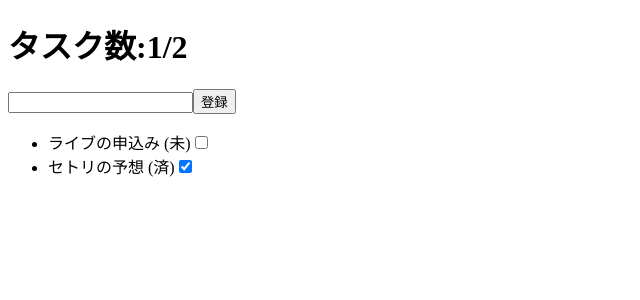
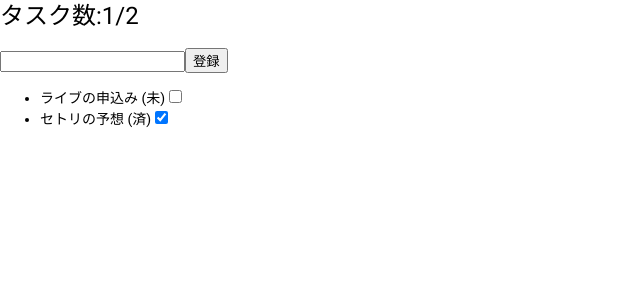
Before and after one commit to Keitinn/study-frontend-web-app-angular, an Angular app: page / in a window 1280 px wide. Shown: the top 300 px of the page, without its empty margins (0-640 px from the left). Built offline with nearby package versions, Linux system fonts and the light colour scheme.

Commit message:
angular materialの追加

```diff
--- a/angular.json
+++ b/angular.json
@@ -34,6 +34,7 @@
               "src/assets"
             ],
             "styles": [
+              "./node_modules/@angular/material/prebuilt-themes/indigo-pink.css",
               "src/styles.scss"
             ],
             "scripts": []
@@ -102,6 +103,7 @@
               "src/assets"
             ],
             "styles": [
+              "./node_modules/@angular/material/prebuilt-themes/indigo-pink.css",
               "src/styles.scss"
             ],
             "scripts": []
--- a/package.json
+++ b/package.json
@@ -11,10 +11,12 @@
   "private": true,
   "dependencies": {
     "@angular/animations": "~13.3.0",
+    "@angular/cdk": "^13.3.2",
     "@angular/common": "~13.3.0",
     "@angular/compiler": "~13.3.0",
     "@angular/core": "~13.3.0",
     "@angular/forms": "~13.3.0",
+    "@angular/material": "^13.3.2",
     "@angular/platform-browser": "~13.3.0",
     "@angular/platform-browser-dynamic": "~13.3.0",
     "@angular/router": "~13.3.0",
--- a/src/app/app.module.ts
+++ b/src/app/app.module.ts
@@ -4,10 +4,11 @@
 
 import { AppRoutingModule } from './app-routing.module';
 import { AppComponent } from './app.component';
+import { BrowserAnimationsModule } from '@angular/platform-browser/animations';
 
 @NgModule({
   declarations: [AppComponent],
-  imports: [BrowserModule, AppRoutingModule, FormsModule],
+  imports: [BrowserModule, AppRoutingModule, FormsModule, BrowserAnimationsModule],
   providers: [],
   bootstrap: [AppComponent],
 })
--- a/src/index.html
+++ b/src/index.html
@@ -6,8 +6,11 @@
   <base href="/">
   <meta name="viewport" content="width=device-width, initial-scale=1">
   <link rel="icon" type="image/x-icon" href="favicon.ico">
+  <link rel="preconnect" href="https://fonts.gstatic.com">
+  <link href="https://fonts.googleapis.com/css2?family=Roboto:wght@300;400;500&display=swap" rel="stylesheet">
+  <link href="https://fonts.googleapis.com/icon?family=Material+Icons" rel="stylesheet">
 </head>
-<body>
+<body class="mat-typography">
   <app-root></app-root>
 </body>
 </html>
--- a/src/styles.scss
+++ b/src/styles.scss
@@ -1 +1,4 @@
 /* You can add global styles to this file, and also import other style files */
+
+html, body { height: 100%; }
+body { margin: 0; font-family: Roboto, "Helvetica Neue", sans-serif; }
```
Also changed, not shown: 1 other file (tests, documents, lock files or other folders).
